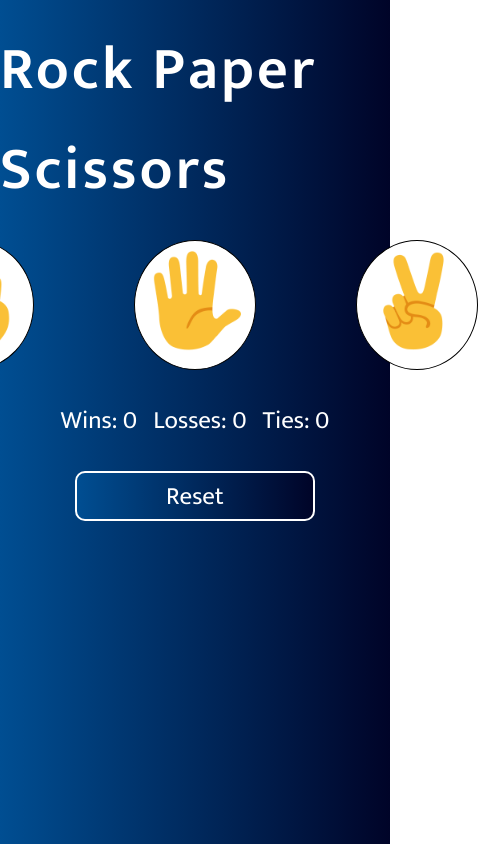
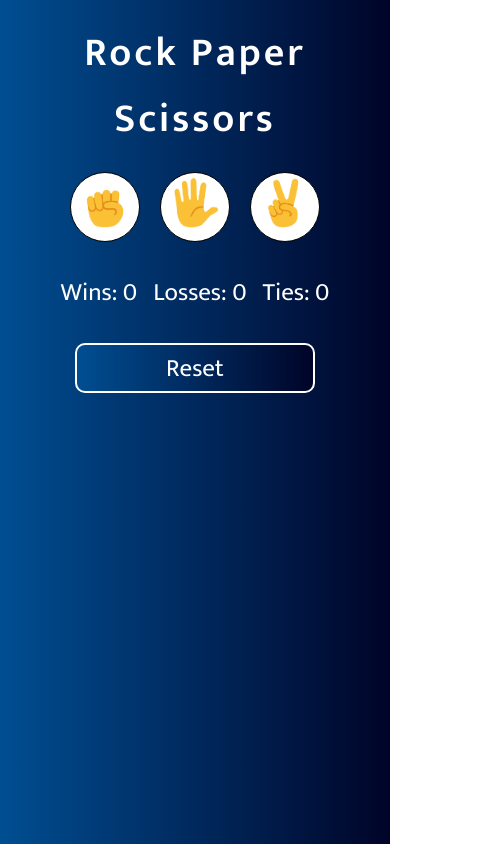
Before and after one commit to Kaisar-Rashid/Rock-paper-scissors, a plain HTML site: page index.html in a window 390 px wide. Shown: the whole page, 478 px wide, since content can reach past the window. Drawn offline with Linux system fonts and the light colour scheme.

Commit message:
made responsive

```diff
--- a/style.css
+++ b/style.css
@@ -90,6 +90,7 @@ nav h1{
   align-items: center;
   justify-content: center;
   gap: 10px;
+  font-size: 30px;
 }
 
 .score{
@@ -115,3 +116,38 @@ nav h1{
   border-radius: 10px;
   cursor: pointer;
 }
+
+@media (max-width: 600px) {
+
+
+  nav h1{
+    font-size: 40px;
+    text-align: center;
+  }
+  .rock, .paper, .Scissors{
+    width: 70px;
+    height: 70px;
+  }
+  .rock img, .paper img, .Scissors img{
+    width: 50px;
+    height: 50px;
+  }
+
+  .all-shots{
+    display: flex;
+    align-items: center;
+    justify-content: center;
+    gap: 20px;
+  }
+  .winner{
+    display:  flex;
+    align-items: center;
+    justify-content: center;
+    gap: 4px;
+    font-size:20px ;
+  }
+  .winner .user img{
+    font-size:20px ;
+  }
+
+}
```
